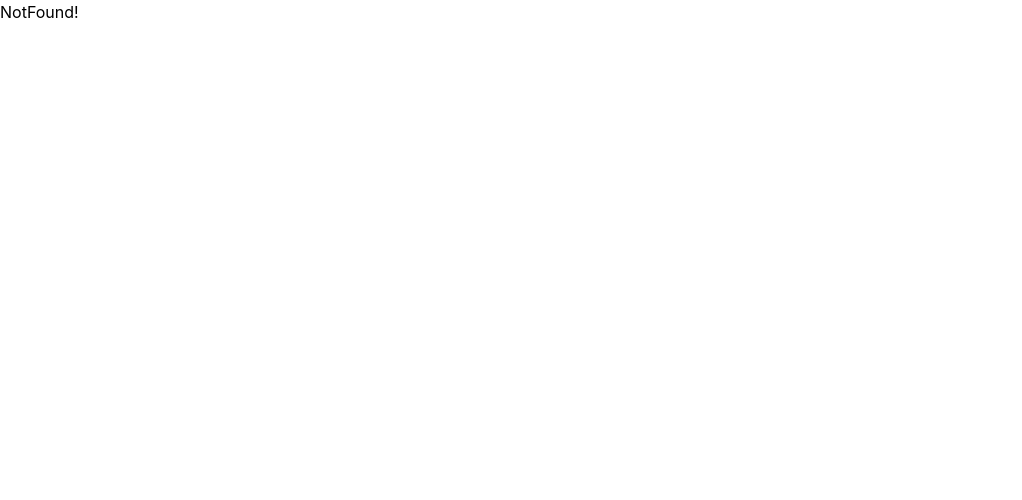
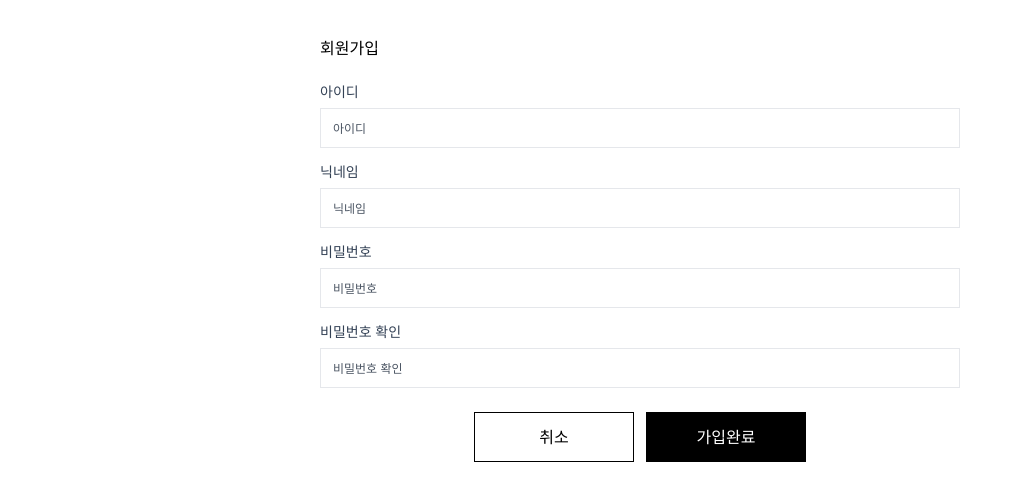
Before and after one commit to ARONGLEE/ongshop, a React (Create React App) app: page /signup in a window 1280 px wide. Before the commit this address had no page. Shown: the top 500 px of the page, without its empty margins (0-1022 px from the left). Built offline with nearby package versions, Linux system fonts and the light colour scheme; no server answers.

Commit message:
Feat : 로그인, 회원가입 추가

```diff
--- /dev/null
+++ b/src/api/axios.ts
@@ -0,0 +1,11 @@
+import axios from 'axios';
+
+const instance = axios.create({
+  baseURL: process.env.REACT_APP_API_BASEURL,
+  headers: {
+    'Content-Type': 'application/json',
+    // 'Content-Type': 'multipart/form-data',
+  },
+});
+
+export default instance;
--- a/src/index.tsx
+++ b/src/index.tsx
@@ -32,6 +32,16 @@ const router = createBrowserRouter([
       },
     ],
   },
+  {
+    path: '/login',
+    element: <Login />,
+    errorElement: <NotFound />,
+  },
+  {
+    path: '/signup',
+    element: <Signup />,
+    errorElement: <NotFound />,
+  },
 ]);
 
 const root = ReactDOM.createRoot(document.getElementById('root') as HTMLElement);
--- /dev/null
+++ b/src/pages/Login.tsx
@@ -0,0 +1,81 @@
+import { useCallback, useState } from 'react';
+import { useNavigate } from 'react-router-dom';
+import instance from '../api/axios';
+
+export default function Login() {
+  const [isIdValue, setIsIdValue] = useState<string>('');
+  const [isPwValue, setIsPwValue] = useState<string>('');
+
+  const navigate = useNavigate();
+
+  const onChangeId = useCallback((e: React.ChangeEvent<HTMLInputElement>) => {
+    setIsIdValue(e.target.value);
+  }, []);
+  const onChangePw = useCallback((e: React.ChangeEvent<HTMLInputElement>) => {
+    setIsPwValue(e.target.value);
+  }, []);
+
+  const handleLogin = async (isIdValue: string, isPwValue: string) => {
+    await instance
+      .post('/signin', {
+        id: isIdValue,
+        password: isPwValue,
+      })
+      .then((res) => {
+        if (res.data.accessToken) {
+          const token = res.data.accessToken;
+          localStorage.setItem('token', token);
+          navigate('/');
+        }
+      })
+      .catch((error) => {
+        window.console.log(error);
+      });
+  };
+
+  return (
+    <>
+      <div className="flex flex-col my-5 w-3/6 mx-auto">
+        <h1 className="font-medium my-4">로그인</h1>
+        <label className="block">
+          <span className="block my-1.5 text-sm font-medium text-slate-700">아이디</span>
+          <input
+            type="text"
+            required
+            onChange={onChangeId}
+            className="w-full h-10 px-3 mb-2 text-xs text-gray-700 placeholder-gray-600 border focus:shadow-outline"
+            placeholder="아이디"
+          />
+        </label>
+        <label className="block">
+          <span className="block my-1.5 text-sm font-medium text-slate-700">비밀번호</span>
+          <input
+            type="password"
+            required
+            onChange={onChangePw}
+            className="w-full h-10 px-3 mb-2 text-xs text-gray-700 placeholder-gray-600 border focus:shadow-outline"
+            placeholder="비밀번호"
+          />
+        </label>
+        <div className="my-4">
+          <button
+            type="submit"
+            className="w-full border border-black bg-black text-white p-3"
+            onClick={() => handleLogin(isIdValue, isPwValue)}
+          >
+            로그인
+          </button>
+          <button
+            type="submit"
+            className="font-medium text-sm mt-3"
+            onClick={() => {
+              navigate('/signup');
+            }}
+          >
+            회원가입
+          </button>
+        </div>
+      </div>
+    </>
+  );
+}
--- /dev/null
+++ b/src/pages/Signup.tsx
@@ -0,0 +1,103 @@
+import { useCallback, useState } from 'react';
+import { useNavigate } from 'react-router-dom';
+import instance from '../api/axios';
+
+export default function Signup() {
+  const [isIdValue, setIsIdValue] = useState<string>('');
+  const [isNicknameValue, setIsNicknameValue] = useState<string>('');
+  const [isPwValue, setIsPwValue] = useState<string>('');
+  // const [isPwCheckValue, setIsPwCheckValue] = useState<string>('');
+  const navigate = useNavigate();
+
+  const onChangeId = useCallback((e: React.ChangeEvent<HTMLInputElement>) => {
+    setIsIdValue(e.target.value);
+  }, []);
+  const onChangeNickname = useCallback((e: React.ChangeEvent<HTMLInputElement>) => {
+    setIsNicknameValue(e.target.value);
+  }, []);
+  const onChangePw = useCallback((e: React.ChangeEvent<HTMLInputElement>) => {
+    setIsPwValue(e.target.value);
+  }, []);
+  // const onChangePwCheck = useCallback((e: React.ChangeEvent<HTMLInputElement>) => {
+  //   setIsPwCheckValue(e.target.value);
+  // }, []);
+
+  const handleSignup = async (isIdValue: string, isNicknameValue: string, isPwValue: string) => {
+    await instance
+      .post('/members', {
+        id: isIdValue,
+        password: isPwValue,
+        nickname: isNicknameValue,
+      })
+      .then(() => {
+        navigate('/login');
+      })
+      .catch((error) => {
+        window.console.log(error);
+      });
+  };
+
+  return (
+    <>
+      <div className="flex flex-col my-5 w-3/6 mx-auto">
+        <h1 className="font-medium my-4">회원가입</h1>
+        <label className="block">
+          <span className="block my-1.5 text-sm font-medium text-slate-700">아이디</span>
+          <input
+            type="text"
+            required
+            onChange={onChangeId}
+            className="w-full h-10 px-3 mb-2 text-xs text-gray-700 placeholder-gray-600 border focus:shadow-outline"
+            placeholder="아이디"
+          />
+        </label>
+        <label className="block">
+          <span className="block my-1.5 text-sm font-medium text-slate-700">닉네임</span>
+          <input
+            type="text"
+            required
+            onChange={onChangeNickname}
+            className="w-full h-10 px-3 mb-2 text-xs text-gray-700 placeholder-gray-600 border focus:shadow-outline"
+            placeholder="닉네임"
+          />
+        </label>
+        <label className="block">
+          <span className="block my-1.5 text-sm font-medium text-slate-700">비밀번호</span>
+          <input
+            type="password"
+            required
+            onChange={onChangePw}
+            className="w-full h-10 px-3 mb-2 text-xs text-gray-700 placeholder-gray-600 border focus:shadow-outline"
+            placeholder="비밀번호"
+          />
+        </label>
+        <label className="block">
+          <span className="block my-1.5 text-sm font-medium text-slate-700">비밀번호 확인</span>
+          <input
+            type="password"
+            required
+            // onChange={onChangePwCheck}
+            className="w-full h-10 px-3 mb-2 text-xs text-gray-700 placeholder-gray-600 border focus:shadow-outline"
+            placeholder="비밀번호 확인"
+          />
+        </label>
+        <div className="flex flex-row justify-center my-4">
+          <button
+            type="submit"
+            className="w-1/4 border border-black p-3 mr-3"
+            onClick={() => navigate(-1)}
+          >
+            취소
+          </button>
+          <button
+            type="submit"
+            className="w-1/4 border border-black bg-black text-white p-3"
+            onClick={() => handleSignup(isIdValue, isNicknameValue, isPwValue)}
+          >
+            가입완료
+          </button>
+        </div>
+      </div>
+    </>
+  );
+}
```
Also changed, not shown: 1 other file (tests, documents, lock files or other folders).
